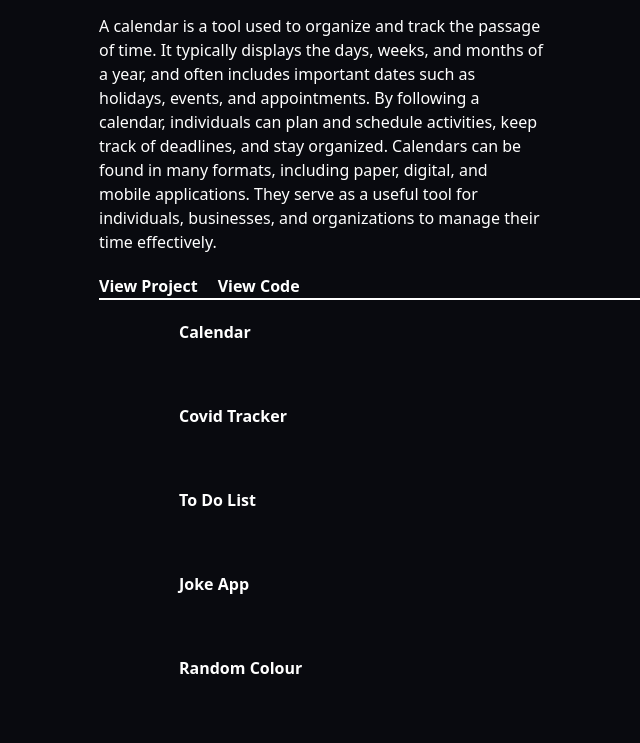
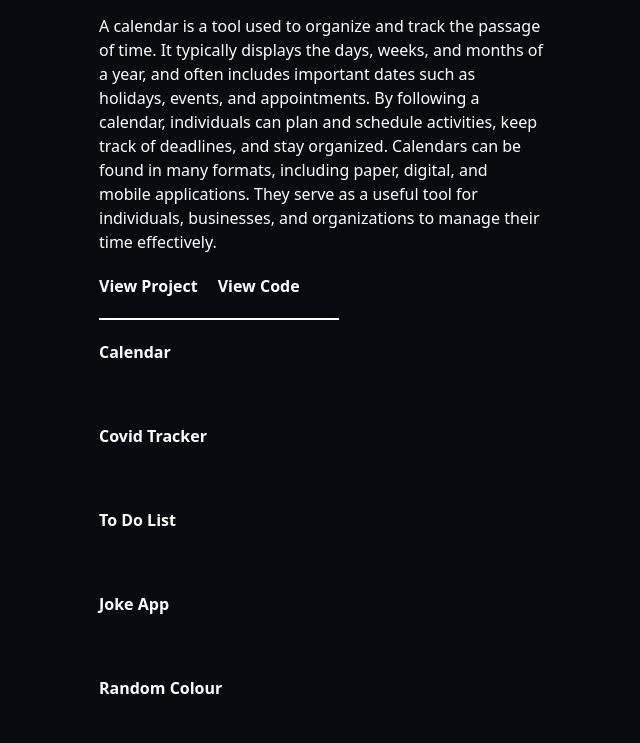
Before and after one commit to Killdroid2342/portfolio, an Astro site: page / in a window 1280 px wide. Shown: the part 2686-3429 px from the top of the page, without its empty margins (141-781 px from the left). Built offline with nearby package versions, Linux system fonts and the light colour scheme; Astro itself is replaced by a stand-in of ours.

Commit message:
fixed CSS issues

```diff
--- a/src/components/Projects.tsx
+++ b/src/components/Projects.tsx
@@ -93,11 +93,11 @@ export default function Projects() {
                 </a>
               </button>
             </div>
-            <div className='border border-white'></div>
-            <ul className='ml-20'>
+            <div className='border border-white 2xl:w-60 2xl:mt-5'></div>
+            <ul className='2xlm:ml-20 '>
               {projectData.map((project) => (
                 <li
-                  className='text-white text-center pb-10 font-bold 2xl:text-start 2xl:mt-5'
+                  className='text-white pb-10 font-bold 2xl:mt-5 '
                   key={project.title}
                   onClick={() => handleProjectClick(project)}
                 >
--- a/tailwind.config.cjs
+++ b/tailwind.config.cjs
@@ -3,6 +3,7 @@ module.exports = {
   content: ['./src/**/*.{astro,html,js,jsx,md,mdx,svelte,ts,tsx,vue}'],
   theme: {
     screens: {
+      '2xlm': { min: '1535px' },
       '2xl': { max: '1535px' },
 
       xl: { max: '1279px' },
```
